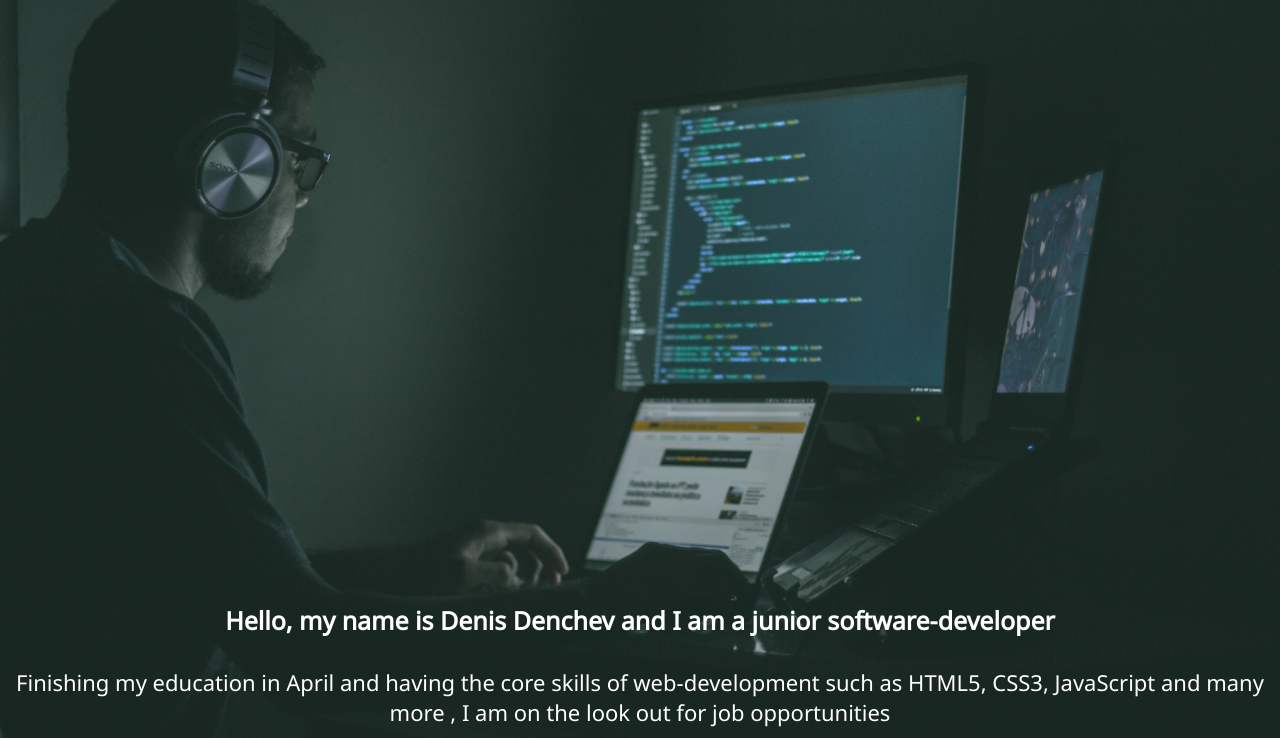
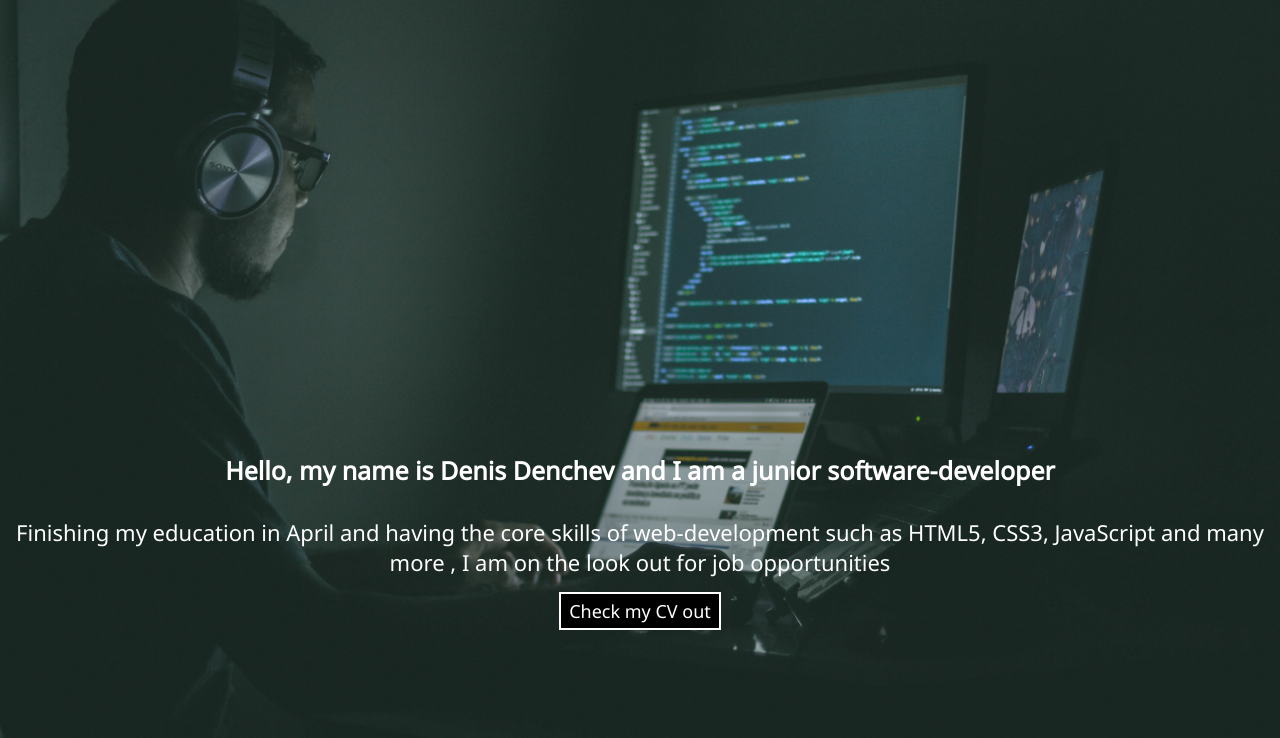
Before and after one commit to denisdenchev/Portfolio, a website: page src/index.html in a window 1280 px wide. Shown: the part 62-800 px from the top of the page. Drawn offline with Linux system fonts and the light colour scheme; a web font is replaced by a local one.

Commit message:
bloody dev tools

```diff
--- a/src/index.scss
+++ b/src/index.scss
@@ -382,7 +382,7 @@ header.sticky {
 
   #home {
     #aboutMe {
-      padding: 470px 15px 0 15px;
+      padding: 450px 15px 0 15px;
 
       button {
         font-size: 13px;
@@ -450,7 +450,7 @@ header.sticky {
 
   #home {
     #aboutMe {
-      padding: 650px 15px 0 15px;
+      padding: 500px 15px 0 15px;
 
       h3 {
         font-size: 25px;
```
Also changed, not shown: src/index.css.
